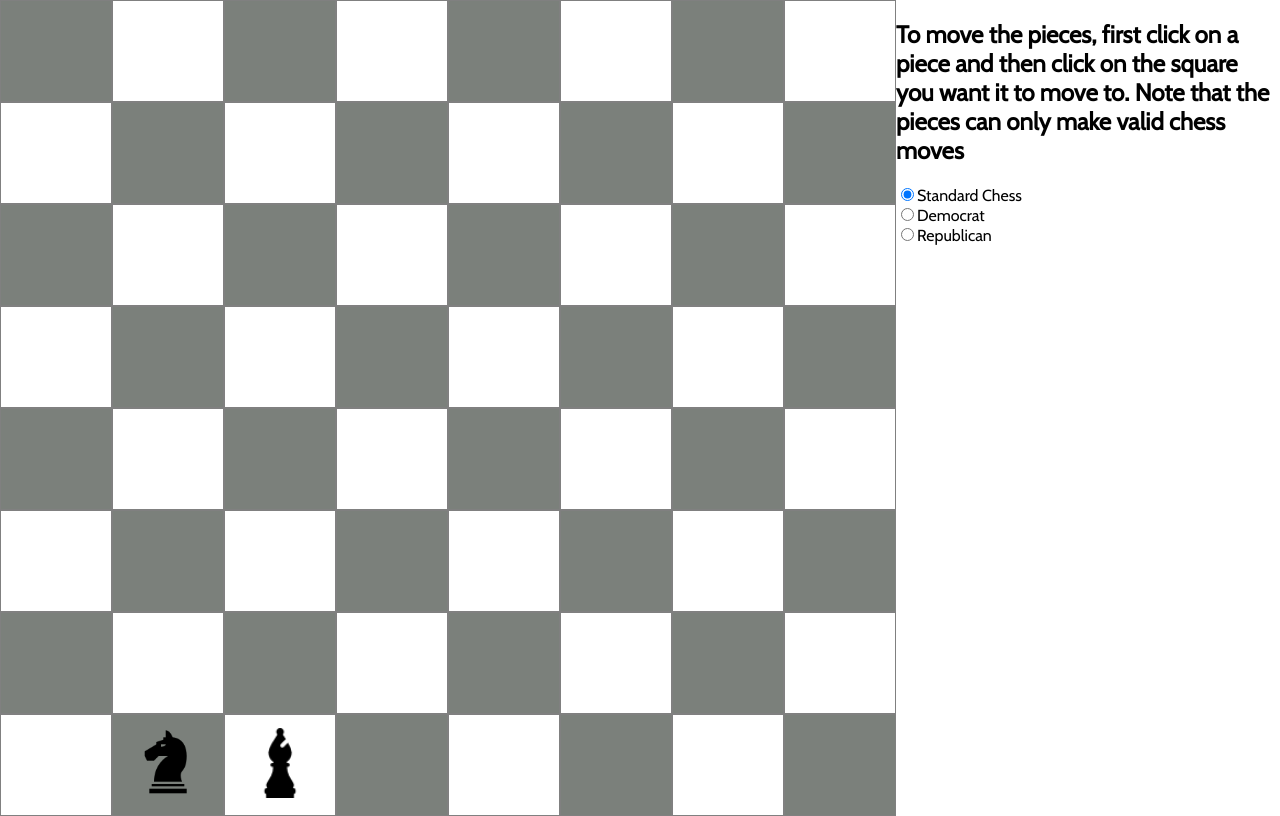
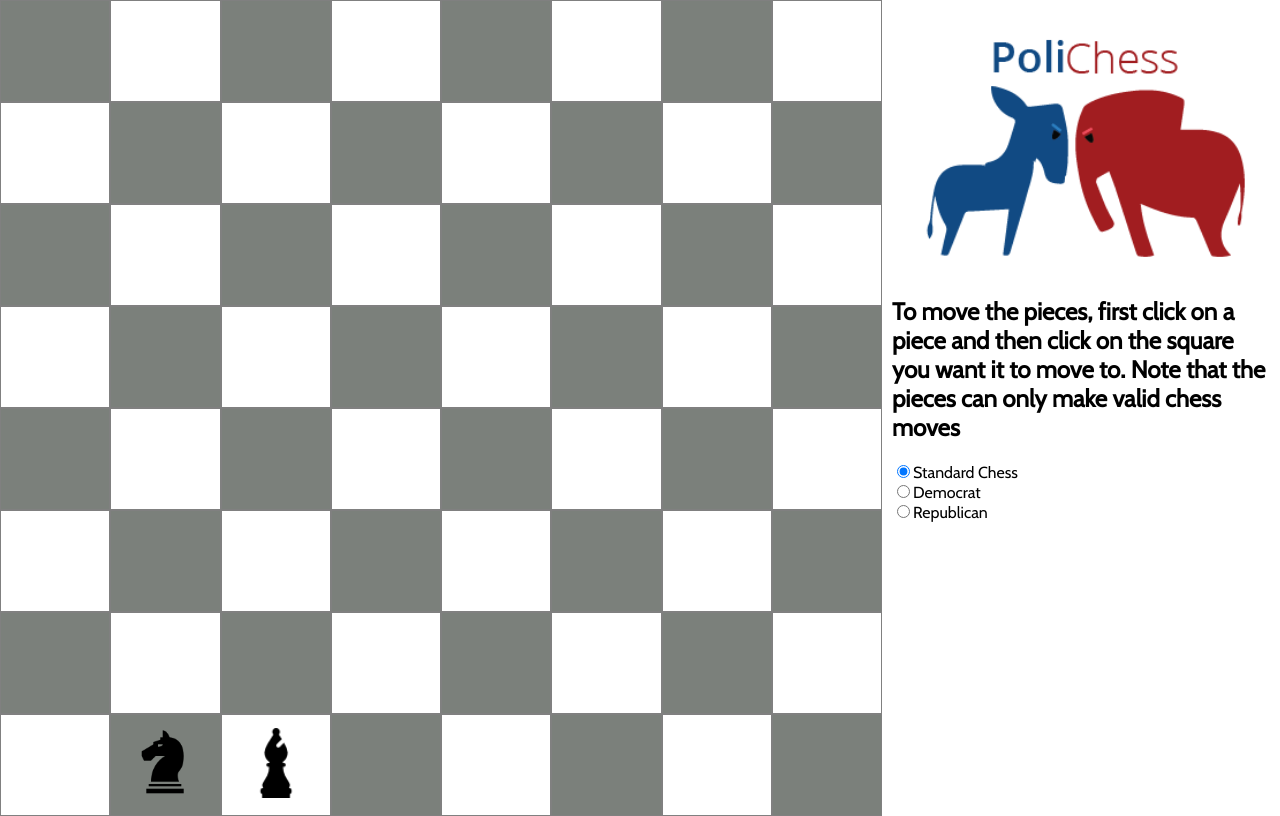
Before and after one commit to mariastlouis/chess-app, a React app: page / in a window 1280 px wide. Built offline with nearby package versions, Linux system fonts and the light colour scheme.

Commit message:
logo added to control panel

```diff
--- a/src/App/App.scss
+++ b/src/App/App.scss
@@ -3,12 +3,18 @@
 .app {
   display: flex;
   flex-direction: row;
+  justify-content: center;
 }
 
 .game-board {
+  max-width: 950px;
   width: 70%;
+
 }
 
 .sider {
+  max-width: 400px;
+  margin: 0px auto;
+  padding: 10px;
   width: 30%;
 }
--- a/src/ControlPanel/ControlPanel.js
+++ b/src/ControlPanel/ControlPanel.js
@@ -1,7 +1,7 @@
 import React, { Component } from 'react';
 import PropTypes from 'prop-types';
-
-// import './ControlPanel.css'
+import logo from '../resources/logo.png'
+import './ControlPanel.css'
 
 
 
@@ -11,7 +11,6 @@ class ControlPanel extends Component {
     this.state = {
       selectedOption: 'standard'
     }
-
   }
 
 
@@ -37,6 +36,7 @@ class ControlPanel extends Component {
   render () {
   return (
     <div className = "ControlPanel">
+      <img src = {logo} alt = "logo" className = "logo"/>
       <h2>{this.selectedPieceMessage()} </h2>
       <h2> {this.props.message} </h2>
       <div className = "mode-form">
--- a/src/ControlPanel/ControlPanel.scss
+++ b/src/ControlPanel/ControlPanel.scss
@@ -0,0 +1,5 @@
+@import 'variable';
+
+.logo {
+  width: 100%
+}
```
Also changed, not shown: src/App/App.css, src/ControlPanel/ControlPanel.css, src/resources/logo.png (added).
